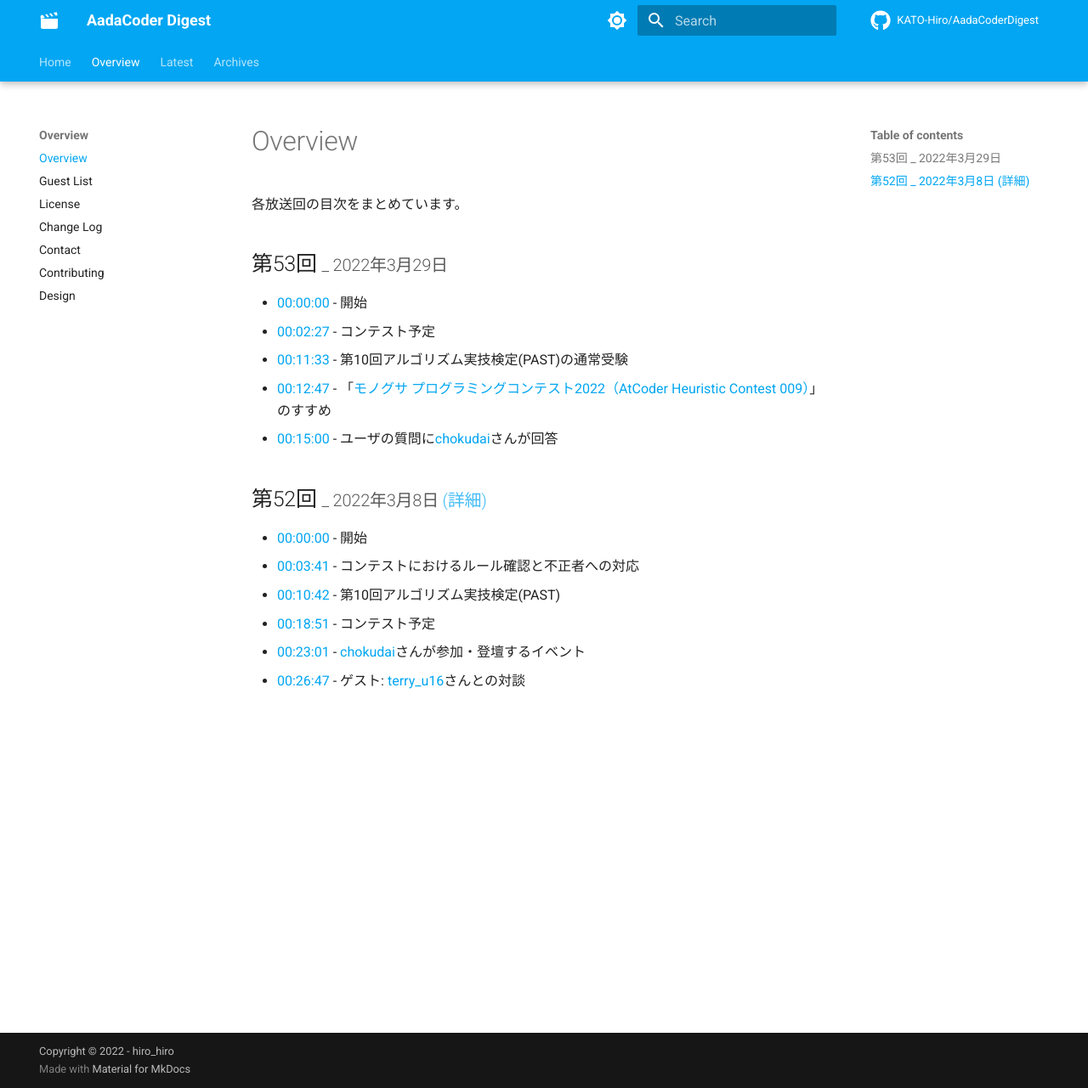
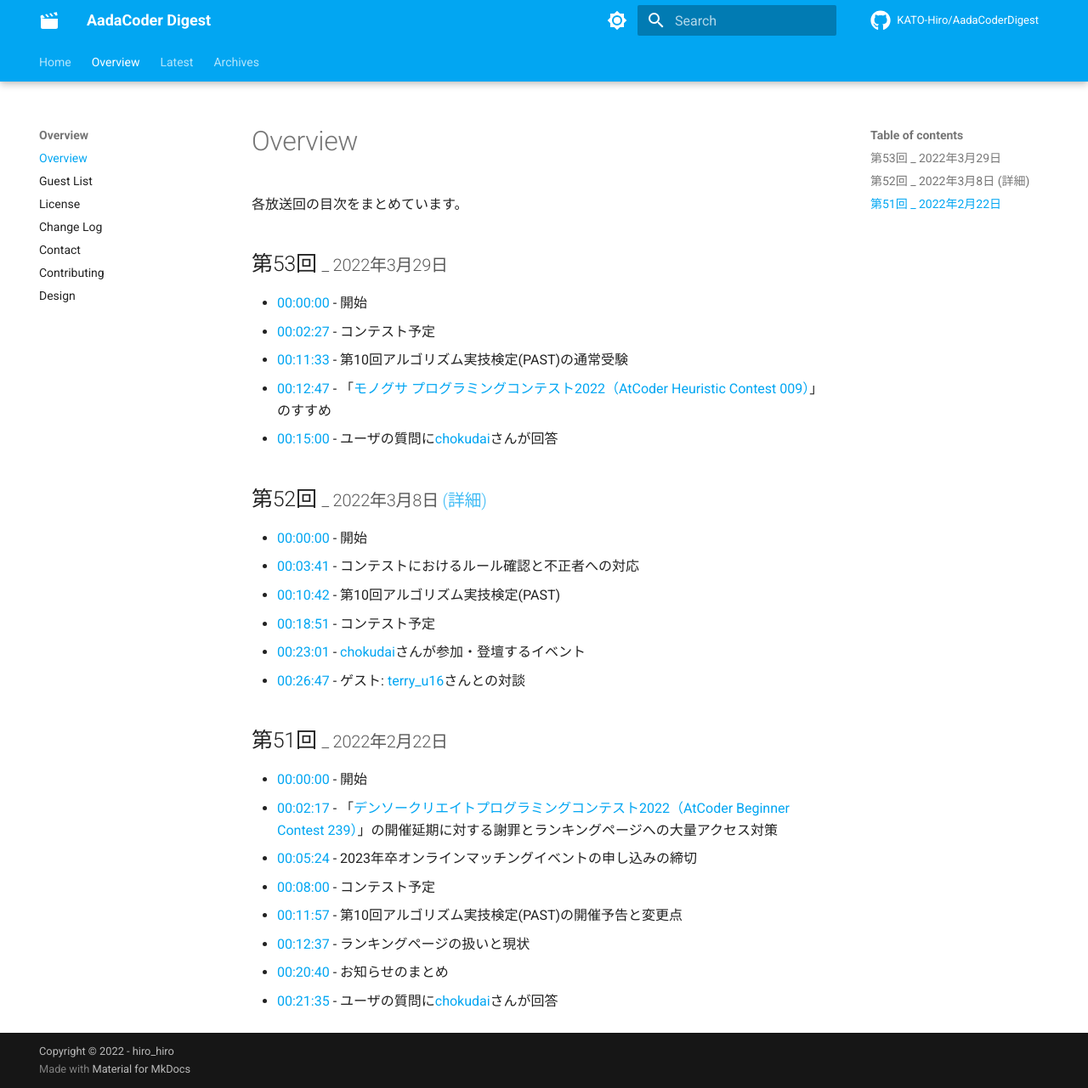
Before and after one commit to KATO-Hiro/AadaCoderDigest, an MkDocs documentation site: the page built from docs/overview/overview.md, in a window 1280 px wide and 1281 px high. Shown: the whole window at 85% size. Built offline with MkDocs 1.6.1 and Material for MkDocs 9.7.7, drawn with Linux system fonts in a browser that asks for light colours; comment, search, counter and statistics services are not loaded.

Commit message:
:sparkles: Add toc for 51st  (#25)

```diff
--- a/docs/overview/overview.md
+++ b/docs/overview/overview.md
@@ -18,3 +18,14 @@
 - [00:18:51](https://youtu.be/ht5lVjxEzqo?t=1131){.internal-link target=_blank} - コンテスト予定
 - [00:23:01](https://youtu.be/ht5lVjxEzqo?t=1381){.internal-link target=_blank} - [chokudai](https://atcoder.jp/users/chokudai){.internal-link target=_blank}さんが参加・登壇するイベント
 - [00:26:47](https://youtu.be/ht5lVjxEzqo?t=1607){.internal-link target=_blank} - ゲスト: [terry_u16](https://atcoder.jp/users/terry_u16){.internal-link target=_blank}さんとの対談
+
+## 第51回 <small>_ 2022年2月22日 </small>
+
+- [00:00:00](https://youtu.be/Q-RHzagU6OM?t=0){.internal-link target=_blank} - 開始
+- [00:02:17](https://youtu.be/Q-RHzagU6OM?t=137){.internal-link target=_blank} - 「[デンソークリエイトプログラミングコンテスト2022（AtCoder Beginner Contest 239）](https://atcoder.jp/contests/abc239){.internal-link target=_blank}」の開催延期に対する謝罪とランキングページへの大量アクセス対策
+- [00:05:24](https://youtu.be/Q-RHzagU6OM?t=324){.internal-link target=_blank} - 2023年卒オンラインマッチングイベントの申し込みの締切
+- [00:08:00](https://youtu.be/Q-RHzagU6OM?t=480){.internal-link target=_blank} - コンテスト予定
+- [00:11:57](https://youtu.be/Q-RHzagU6OM?t=717){.internal-link target=_blank} - 第10回アルゴリズム実技検定(PAST)の開催予告と変更点
+- [00:12:37](https://youtu.be/Q-RHzagU6OM?t=757){.internal-link target=_blank} - ランキングページの扱いと現状
+- [00:20:40](https://youtu.be/Q-RHzagU6OM?t=1240){.internal-link target=_blank} - お知らせのまとめ
+- [00:21:35](https://youtu.be/Q-RHzagU6OM?t=1295){.internal-link target=_blank} - ユーザの質問に[chokudai](https://atcoder.jp/users/chokudai){.internal-link target=_blank}さんが回答
```
